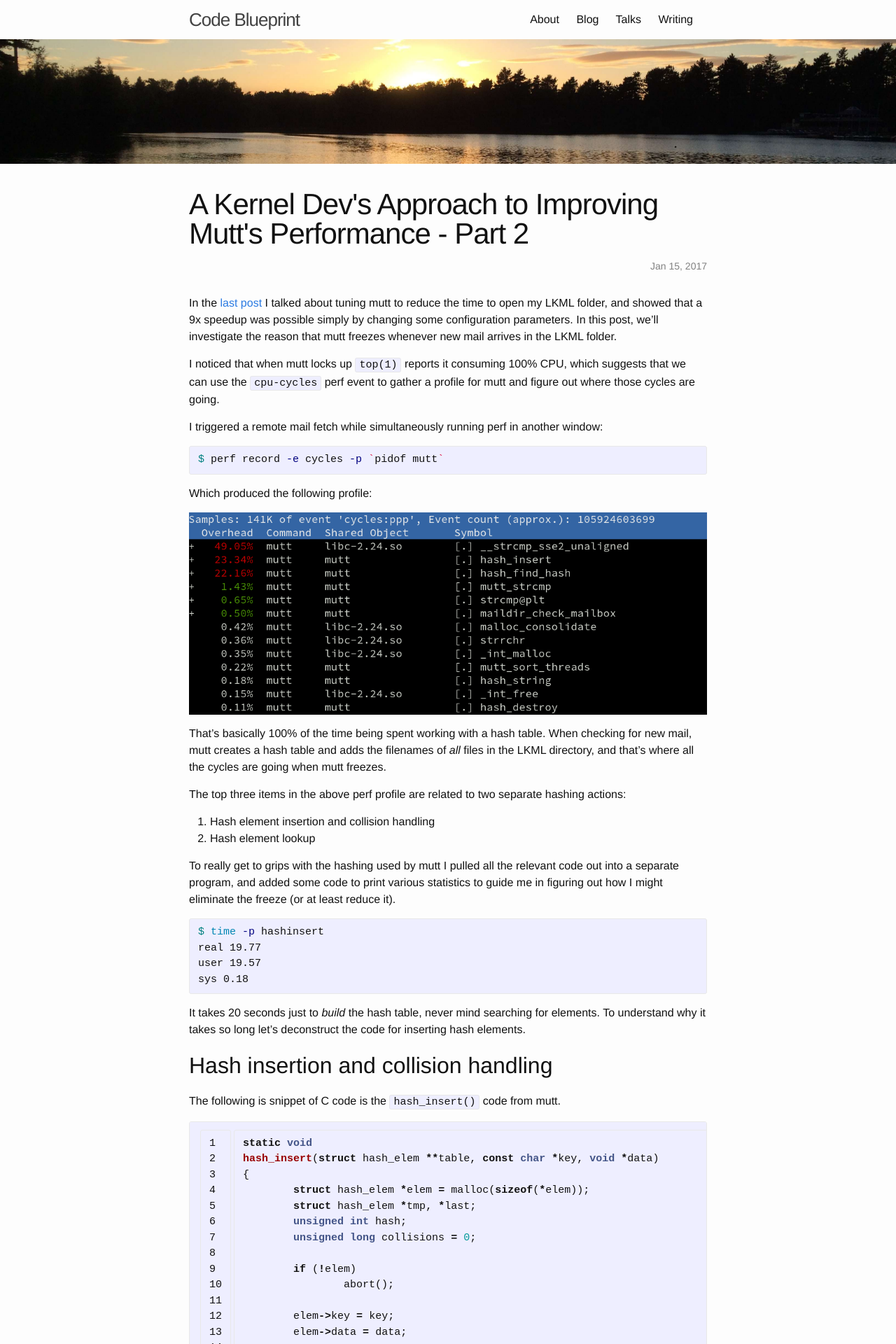
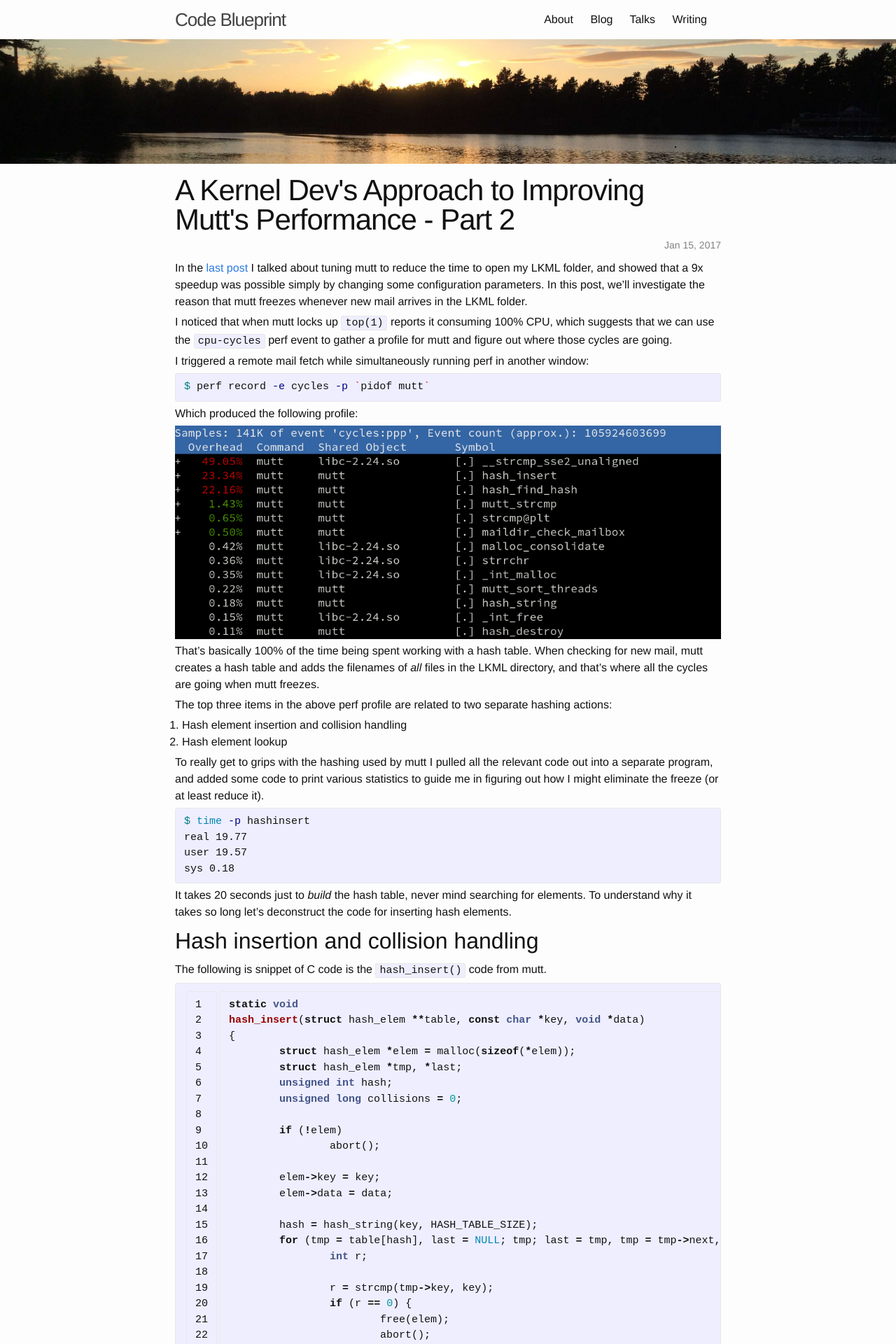
Before and after one commit to mfleming/mfleming.github.io, a Jekyll site: the page built from _posts/2017-01-15-a-kernel-devs-approach-to-improving2.md, in a window 1280 px wide. Shown: the top 1920 px of the page at 70% size. Built offline with Jekyll 4.4.1, drawn with Linux system fonts in a browser that asks for light colours; formulas are drawn with MathJax 3; comment, search, counter and statistics services are not loaded.

Commit message:
Reduce spacing unit because it looks better

```diff
--- a/css/main.scss
+++ b/css/main.scss
@@ -12,7 +12,7 @@ $base-font-weight: 400;
 $small-font-size:  $base-font-size * 0.875;
 $base-line-height: 1.5;
 
-$spacing-unit:     30px;
+$spacing-unit:     10px;
 
 $text-color:       #111;
 $background-color: #fdfdfd;
```
